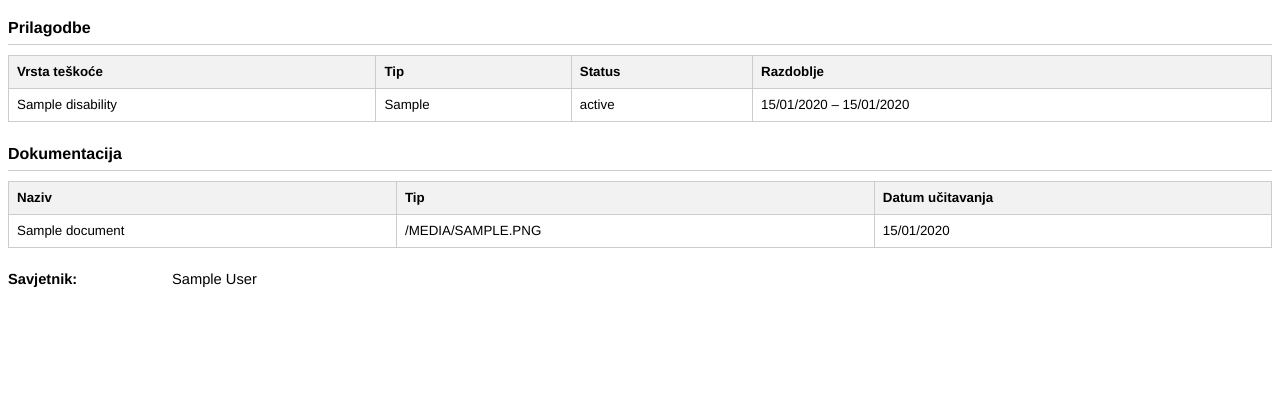
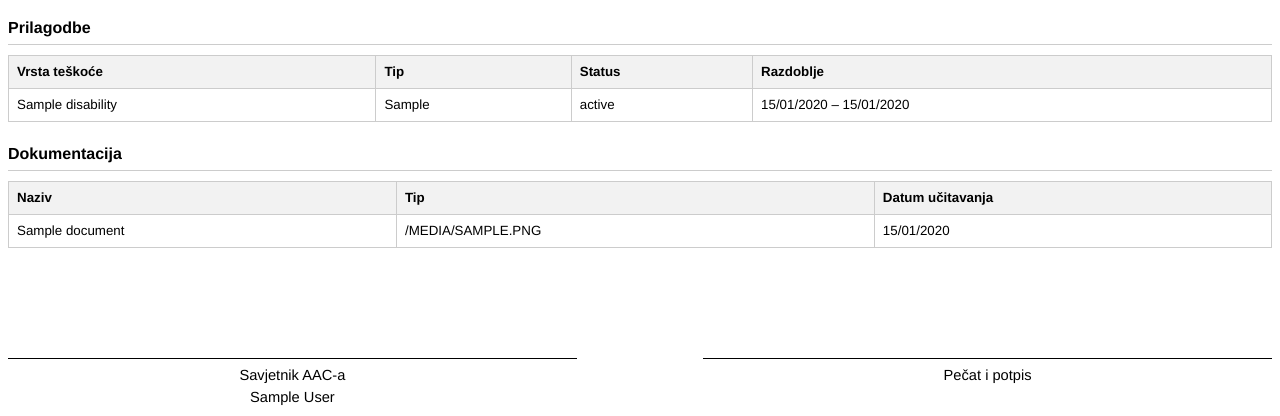
Before and after one commit to SlavicPixel/aac-tim4, a Django app: template core/templates/core/student_report_pdf.html in a window 1280 px wide. Shown: the part 503-919 px from the top of the page. Before the commit the page ends 790 px from the top, so only its background shows below. Run offline with Django 5.2, Linux system fonts and the light colour scheme; the template is opened without the code that fills it: most values are stand-ins (such as "Sample title", 1, 10 or a date in 2020).

Commit message:
fix(core): add signature section to individual student report

```diff
--- a/core/templates/core/accommodation_pdf.html
+++ b/core/templates/core/accommodation_pdf.html
@@ -100,6 +100,7 @@
             margin-top: 60px;
             display: flex;
             justify-content: space-between;
+            page-break-inside: avoid;
         }
 
         .signature-box {
--- a/core/templates/core/student_report_pdf.html
+++ b/core/templates/core/student_report_pdf.html
@@ -82,6 +82,24 @@
         .empty {
             color: #777;
             font-style: italic;
+        }
+
+        .signature-section {
+            margin-top: 60px;
+            display: flex;
+            justify-content: space-between;
+            page-break-inside: avoid;
+        }
+
+        .signature-box {
+            width: 45%;
+            text-align: center;
+        }
+
+        .signature-line {
+            border-top: 1px solid #000;
+            padding-top: 5px;
+            margin-top: 50px;
         }
     </style>
 </head>
@@ -191,8 +209,14 @@
         {% endif %}
     </div>
 
-    <div class="section">
-        <div class="info-row"><span class="info-label">Savjetnik:</span> {{ counselor.full_name }}</div>
+    <div class="signature-section">
+        <div class="signature-box">
+            <div class="signature-line">Savjetnik AAC-a</div>
+            <div>{{ counselor.full_name }}</div>
+        </div>
+        <div class="signature-box">
+            <div class="signature-line">Pečat i potpis</div>
+        </div>
     </div>
 </body>
 </html>
```
